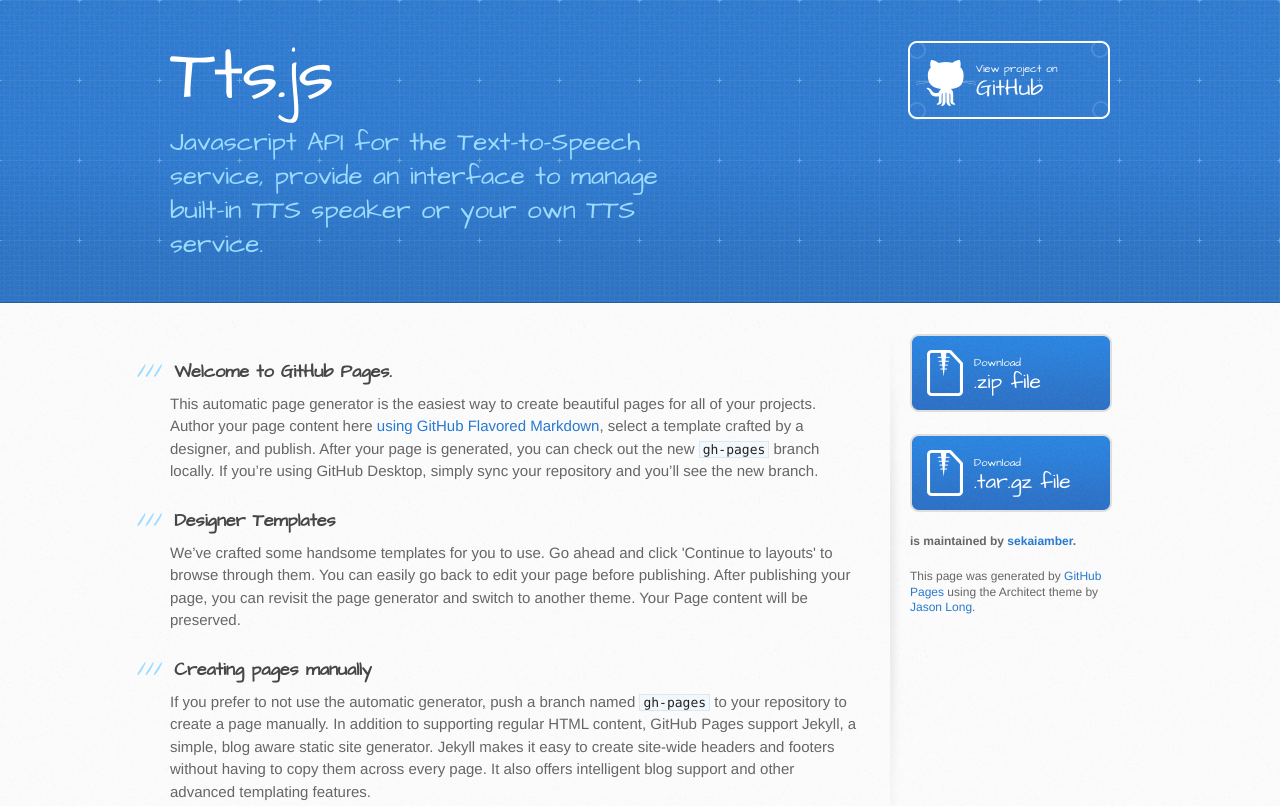
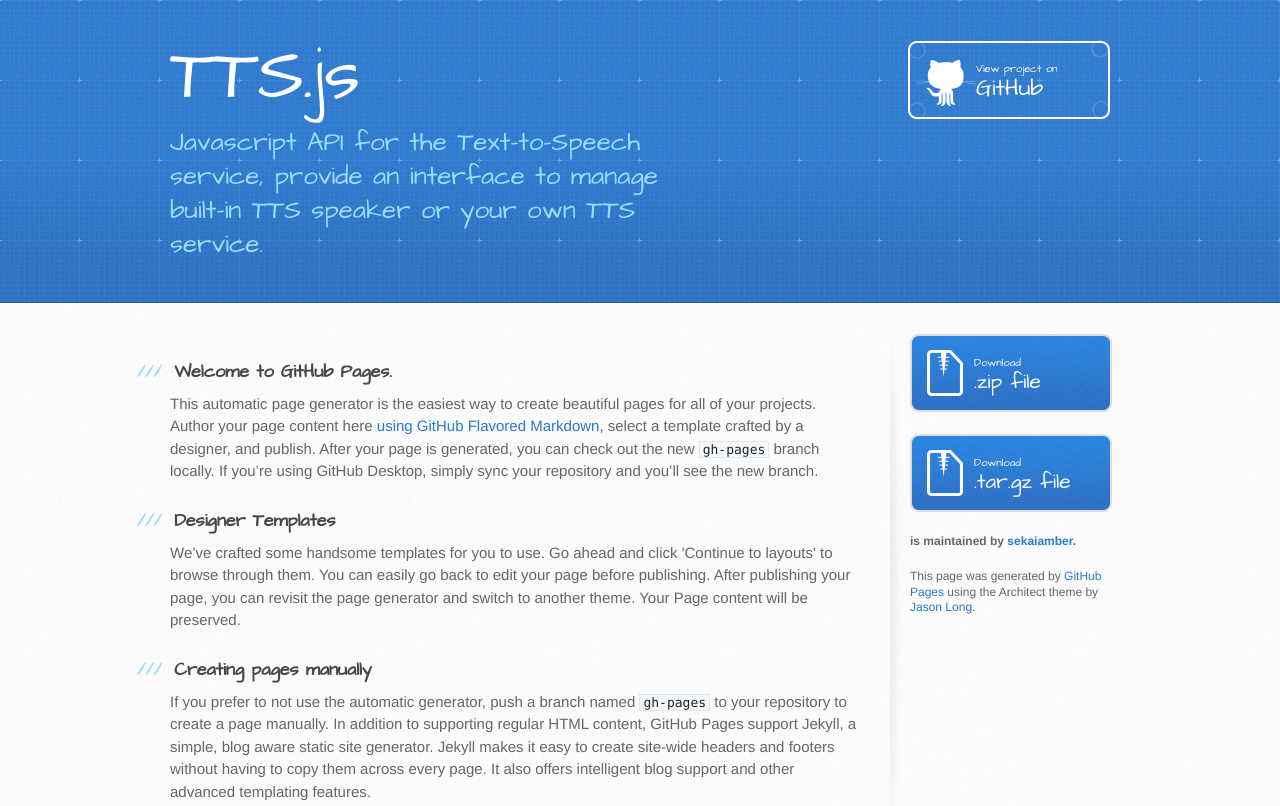
Before and after one commit to sekaiamber/tts.js, a plain HTML site: page index.html in a window 1280 px wide. Shown: the top 806 px of the page. Drawn offline with Linux system fonts and the light colour scheme.

Commit message:
feature. update TTS.

```diff
--- a/index.html
+++ b/index.html
@@ -19,7 +19,7 @@
   <body>
     <header>
       <div class="inner">
-        <h1>Tts.js</h1>
+        <h1>TTS.js</h1>
         <h2>Javascript API for the Text-to-Speech service, provide an interface to manage built-in TTS speaker or your own TTS service.</h2>
         <a href="https://github.com/sekaiamber/tts.js" class="button"><small>View project on</small> GitHub</a>
       </div>
```
